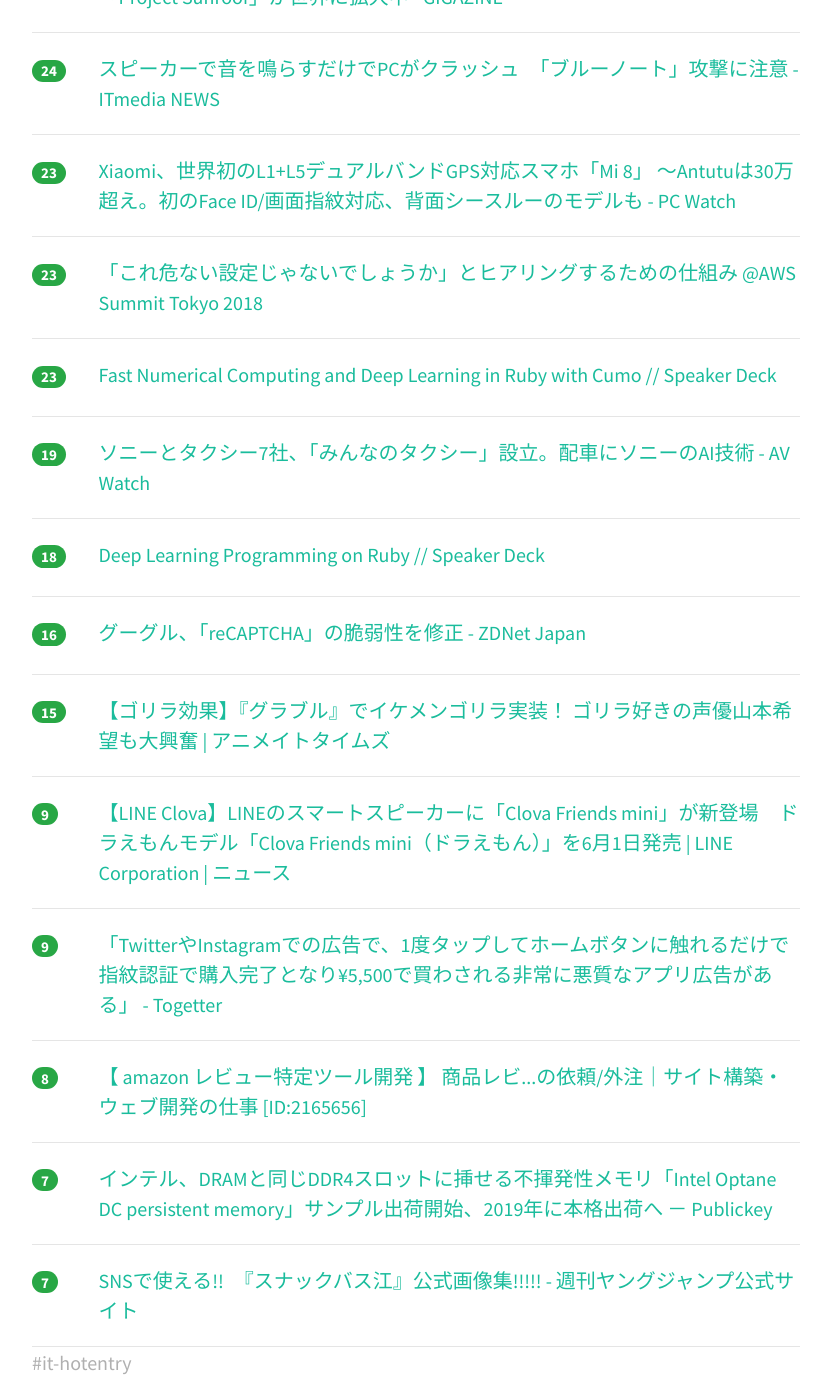
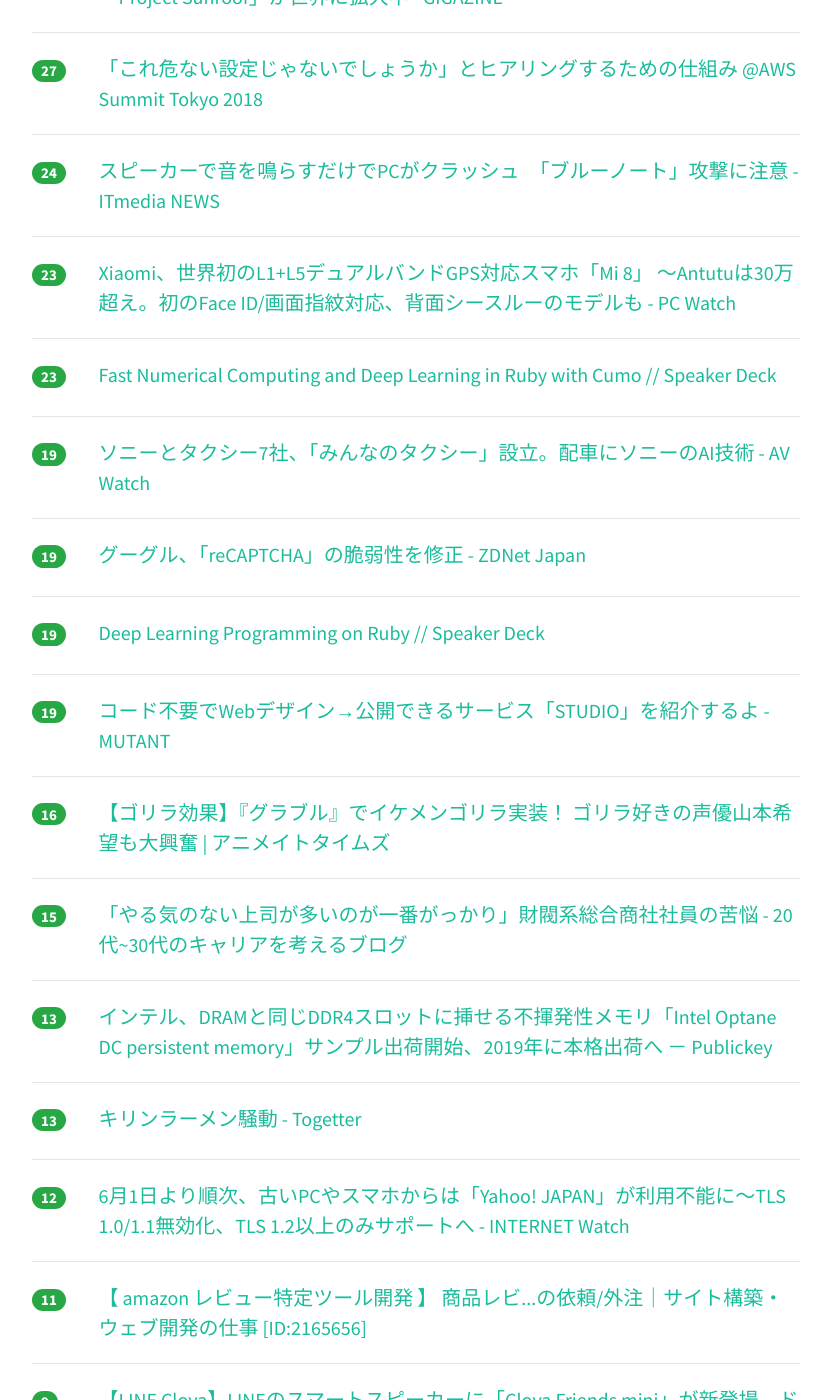
Before and after one commit to yatta47/hatena-matome-site, a Jekyll site: the page built from _posts/2018-06-01-hatena.md, in a window 1280 px wide and 1400 px high, scrolled down 598 px. Shown: the whole window, without its empty margins (224-1051 px from the left). Built offline with Jekyll 4.4.1, drawn with Linux system fonts in a browser that asks for light colours; nearby versions of some CDN libraries; some of the changed text lies outside the part shown.

Commit message:
Updated 2018-06-01

```diff
--- a/_posts/2018-06-01-hatena.md
+++ b/_posts/2018-06-01-hatena.md
@@ -1,13 +1,13 @@
 ---
 layout: post
 title:  "2018-06-01 はてぶIT"
-date:   2018-06-01 07:01:46
+date:   2018-06-01 08:01:35
 tags: [it-hotentry]
 ---
-16 件のデータあり
+21 件のデータあり
 
 <hr><div class="row">
-<div class="col-1"><span class="badge badge-pill badge-success h2">64</span></div>
+<div class="col-1"><span class="badge badge-pill badge-success h2">100</span></div>
 <div class="col-11"><a href='http://mizchi.hatenablog.com/entry/2018/05/31/233220' target='_blank'>最近のフロントエンドのエディタ事情 - mizchi's blog</a></div>
 </div>
 <hr>
@@ -17,8 +17,13 @@ tags: [it-hotentry]
 </div>
 <hr>
 <div class="row">
-<div class="col-1"><span class="badge badge-pill badge-success h2">26</span></div>
+<div class="col-1"><span class="badge badge-pill badge-success h2">27</span></div>
 <div class="col-11"><a href='https://gigazine.net/news/20180531-google-launch-solar-power-service/' target='_blank'>「自宅にソーラーパネルを設置するべきか」を色で教えてくれるGoogleの「Project Sunroof」が世界に拡大中 - GIGAZINE</a></div>
+</div>
+<hr>
+<div class="row">
+<div class="col-1"><span class="badge badge-pill badge-success h2">27</span></div>
+<div class="col-11"><a href='https://developers.cyberagent.co.jp/blog/archives/16009/' target='_blank'>「これ危ない設定じゃないでしょうか」とヒアリングするための仕組み @AWS Summit Tokyo 2018</a></div>
 </div>
 <hr>
 <div class="row">
@@ -33,11 +38,6 @@ tags: [it-hotentry]
 <hr>
 <div class="row">
 <div class="col-1"><span class="badge badge-pill badge-success h2">23</span></div>
-<div class="col-11"><a href='https://developers.cyberagent.co.jp/blog/archives/16009/' target='_blank'>「これ危ない設定じゃないでしょうか」とヒアリングするための仕組み @AWS Summit Tokyo 2018</a></div>
-</div>
-<hr>
-<div class="row">
-<div class="col-1"><span class="badge badge-pill badge-success h2">23</span></div>
 <div class="col-11"><a href='https://speakerdeck.com/sonots/fast-numerical-computing-and-deep-learning-in-ruby-with-cumo' target='_blank'>Fast Numerical Computing and Deep Learning in Ruby with Cumo // Speaker Deck</a></div>
 </div>
 <hr>
@@ -47,18 +47,48 @@ tags: [it-hotentry]
 </div>
 <hr>
 <div class="row">
-<div class="col-1"><span class="badge badge-pill badge-success h2">18</span></div>
+<div class="col-1"><span class="badge badge-pill badge-success h2">19</span></div>
+<div class="col-11"><a href='https://japan.zdnet.com/article/35120065/' target='_blank'>グーグル、「reCAPTCHA」の脆弱性を修正 - ZDNet Japan</a></div>
+</div>
+<hr>
+<div class="row">
+<div class="col-1"><span class="badge badge-pill badge-success h2">19</span></div>
 <div class="col-11"><a href='https://speakerdeck.com/mrkn/deep-learning-programming-on-ruby' target='_blank'>Deep Learning Programming on Ruby // Speaker Deck</a></div>
 </div>
 <hr>
 <div class="row">
+<div class="col-1"><span class="badge badge-pill badge-success h2">19</span></div>
+<div class="col-11"><a href='http://www.mutant-tetsu.com/entry/studio' target='_blank'>コード不要でWebデザイン→公開できるサービス「STUDIO」を紹介するよ - MUTANT</a></div>
+</div>
+<hr>
+<div class="row">
 <div class="col-1"><span class="badge badge-pill badge-success h2">16</span></div>
-<div class="col-11"><a href='https://japan.zdnet.com/article/35120065/' target='_blank'>グーグル、「reCAPTCHA」の脆弱性を修正 - ZDNet Japan</a></div>
+<div class="col-11"><a href='https://www.animatetimes.com/news/details.php?id=1527739478' target='_blank'>【ゴリラ効果】『グラブル』でイケメンゴリラ実装！ ゴリラ好きの声優山本希望も大興奮 | アニメイトタイムズ</a></div>
 </div>
 <hr>
 <div class="row">
 <div class="col-1"><span class="badge badge-pill badge-success h2">15</span></div>
-<div class="col-11"><a href='https://www.animatetimes.com/news/details.php?id=1527739478' target='_blank'>【ゴリラ効果】『グラブル』でイケメンゴリラ実装！ ゴリラ好きの声優山本希望も大興奮 | アニメイトタイムズ</a></div>
+<div class="col-11"><a href='http://www.careerhigh.jp/entry/zaibatsusyosya' target='_blank'>「やる気のない上司が多いのが一番がっかり」財閥系総合商社社員の苦悩 - 20代~30代のキャリアを考えるブログ</a></div>
+</div>
+<hr>
+<div class="row">
+<div class="col-1"><span class="badge badge-pill badge-success h2">13</span></div>
+<div class="col-11"><a href='https://www.publickey1.jp/blog/18/dramddr4intel_optane_dc_persistent_memory2019.html' target='_blank'>インテル、DRAMと同じDDR4スロットに挿せる不揮発性メモリ「Intel Optane DC persistent memory」サンプル出荷開始、2019年に本格出荷へ － Publickey</a></div>
+</div>
+<hr>
+<div class="row">
+<div class="col-1"><span class="badge badge-pill badge-success h2">13</span></div>
+<div class="col-11"><a href='https://togetter.com/li/1232573' target='_blank'>キリンラーメン騒動 - Togetter</a></div>
+</div>
+<hr>
+<div class="row">
+<div class="col-1"><span class="badge badge-pill badge-success h2">12</span></div>
+<div class="col-11"><a href='https://internet.watch.impress.co.jp/docs/news/1124850.html' target='_blank'>6月1日より順次、古いPCやスマホからは「Yahoo! JAPAN」が利用不能に～TLS 1.0/1.1無効化、TLS 1.2以上のみサポートへ - INTERNET Watch</a></div>
+</div>
+<hr>
+<div class="row">
+<div class="col-1"><span class="badge badge-pill badge-success h2">11</span></div>
+<div class="col-11"><a href='https://crowdworks.jp/public/jobs/2165656' target='_blank'>【 amazon レビュー特定ツール開発 】 商品レビ...の依頼/外注｜サイト構築・ウェブ開発の仕事 [ID:2165656]</a></div>
 </div>
 <hr>
 <div class="row">
@@ -72,17 +102,12 @@ tags: [it-hotentry]
 </div>
 <hr>
 <div class="row">
-<div class="col-1"><span class="badge badge-pill badge-success h2">8</span></div>
-<div class="col-11"><a href='https://crowdworks.jp/public/jobs/2165656' target='_blank'>【 amazon レビュー特定ツール開発 】 商品レビ...の依頼/外注｜サイト構築・ウェブ開発の仕事 [ID:2165656]</a></div>
-</div>
-<hr>
-<div class="row">
-<div class="col-1"><span class="badge badge-pill badge-success h2">7</span></div>
-<div class="col-11"><a href='https://www.publickey1.jp/blog/18/dramddr4intel_optane_dc_persistent_memory2019.html' target='_blank'>インテル、DRAMと同じDDR4スロットに挿せる不揮発性メモリ「Intel Optane DC persistent memory」サンプル出荷開始、2019年に本格出荷へ － Publickey</a></div>
-</div>
-<hr>
-<div class="row">
 <div class="col-1"><span class="badge badge-pill badge-success h2">7</span></div>
 <div class="col-11"><a href='http://youngjump.jp/info/bazue/' target='_blank'>SNSで使える!!　『スナックバス江』公式画像集!!!!! - 週刊ヤングジャンプ公式サイト</a></div>
 </div>
 <hr>
+<div class="row">
+<div class="col-1"><span class="badge badge-pill badge-success h2">6</span></div>
+<div class="col-11"><a href='https://blogs.msdn.microsoft.com/typescript/2018/05/31/announcing-typescript-2-9/' target='_blank'>Announcing TypeScript 2.9 | TypeScript</a></div>
+</div>
+<hr>
```
